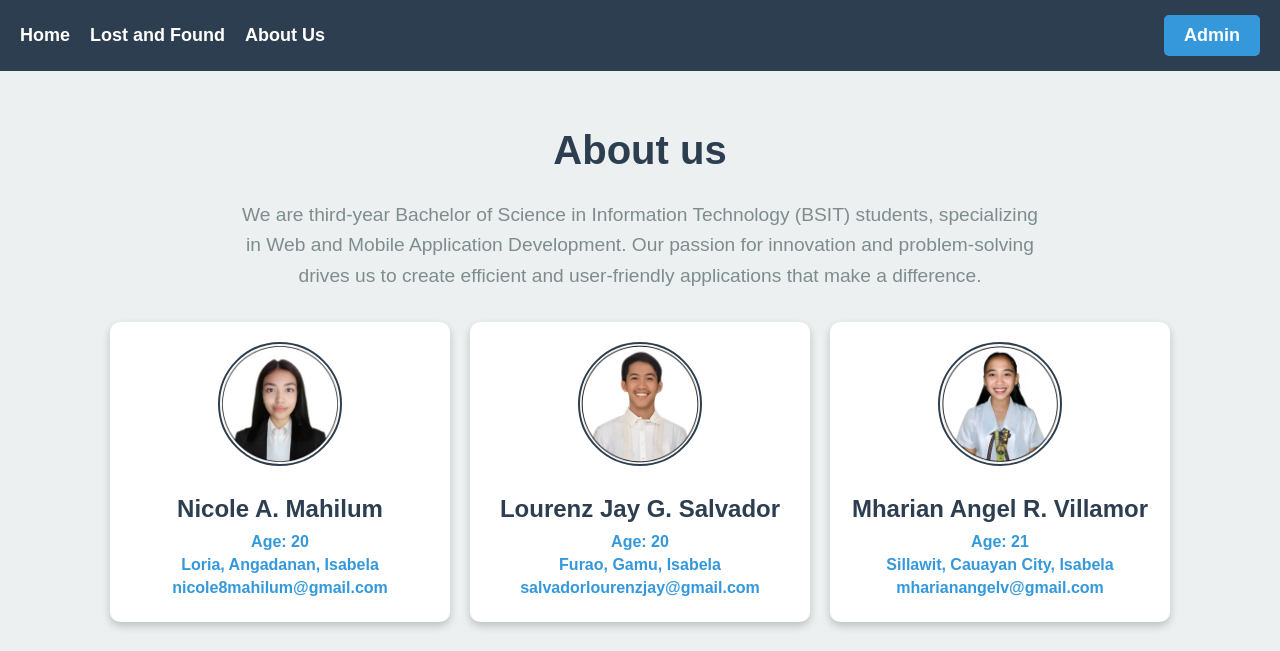
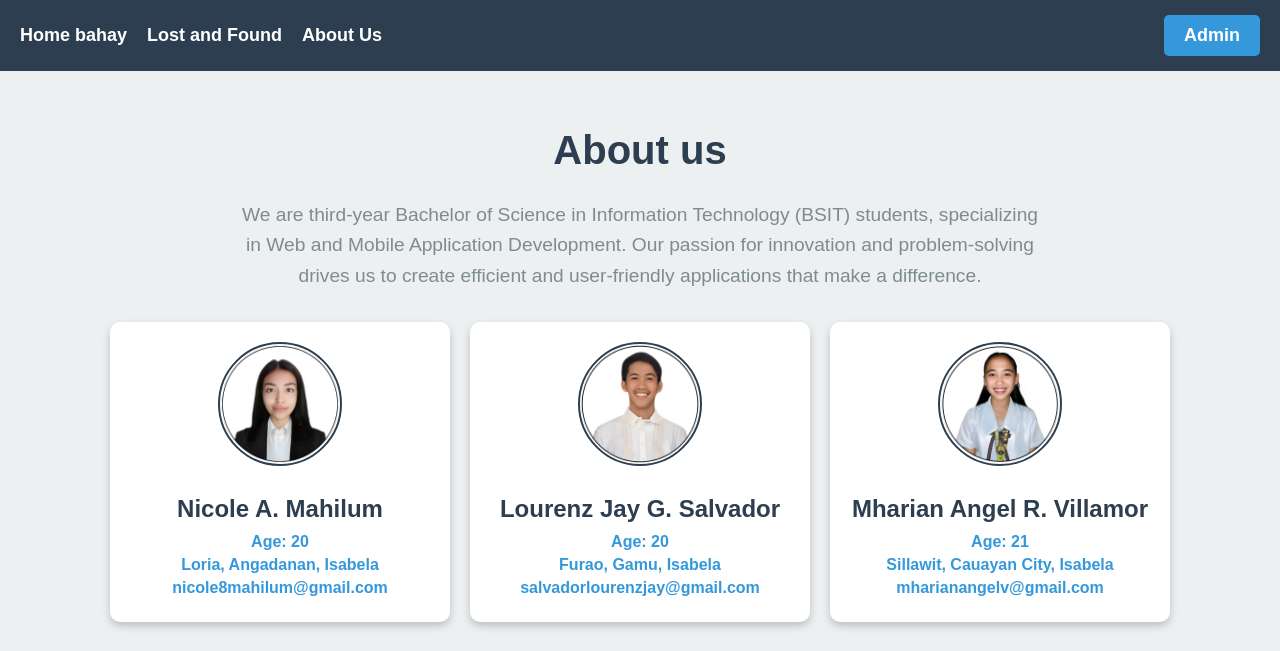
Before and after one commit to nikukuu/lafvfinal, a Flask app: page /about_us in a window 1280 px wide. Shown: the top 651 px of the page. Run offline with Flask 3, Linux system fonts and the light colour scheme.

Commit message:
change label on navbar

```diff
--- a/templates/about_us.html
+++ b/templates/about_us.html
@@ -11,7 +11,7 @@
     <header>
         <nav class="navbar">
             <ul>
-                <li><a href="/">Home</a></li>
+                <li><a href="/">Home bahay</a></li>
                 <li><a href="{{ url_for('items.items') }}">Lost and Found</a></li>
                 <li><a href="{{ url_for('about_us')}}">About Us</a></li>
             </ul>
```
